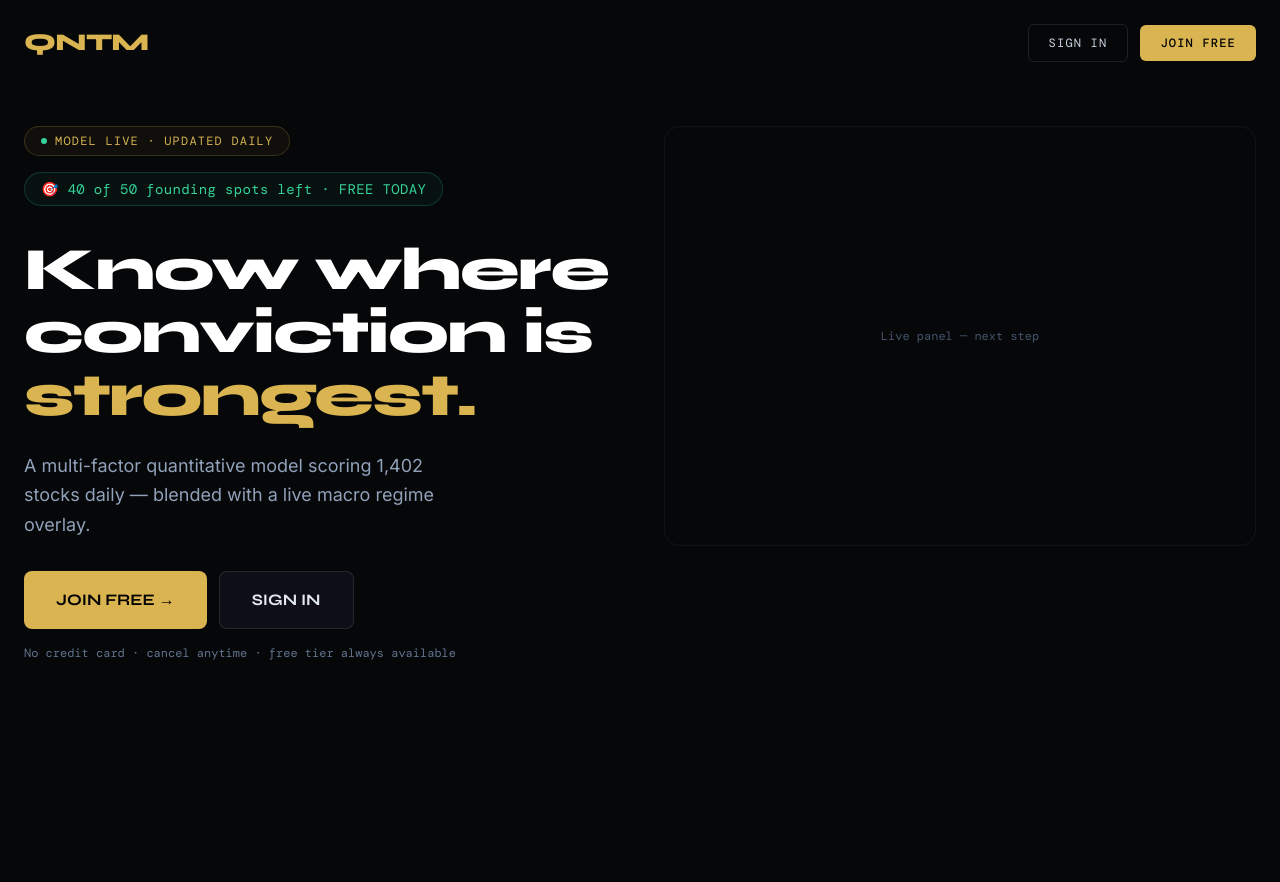
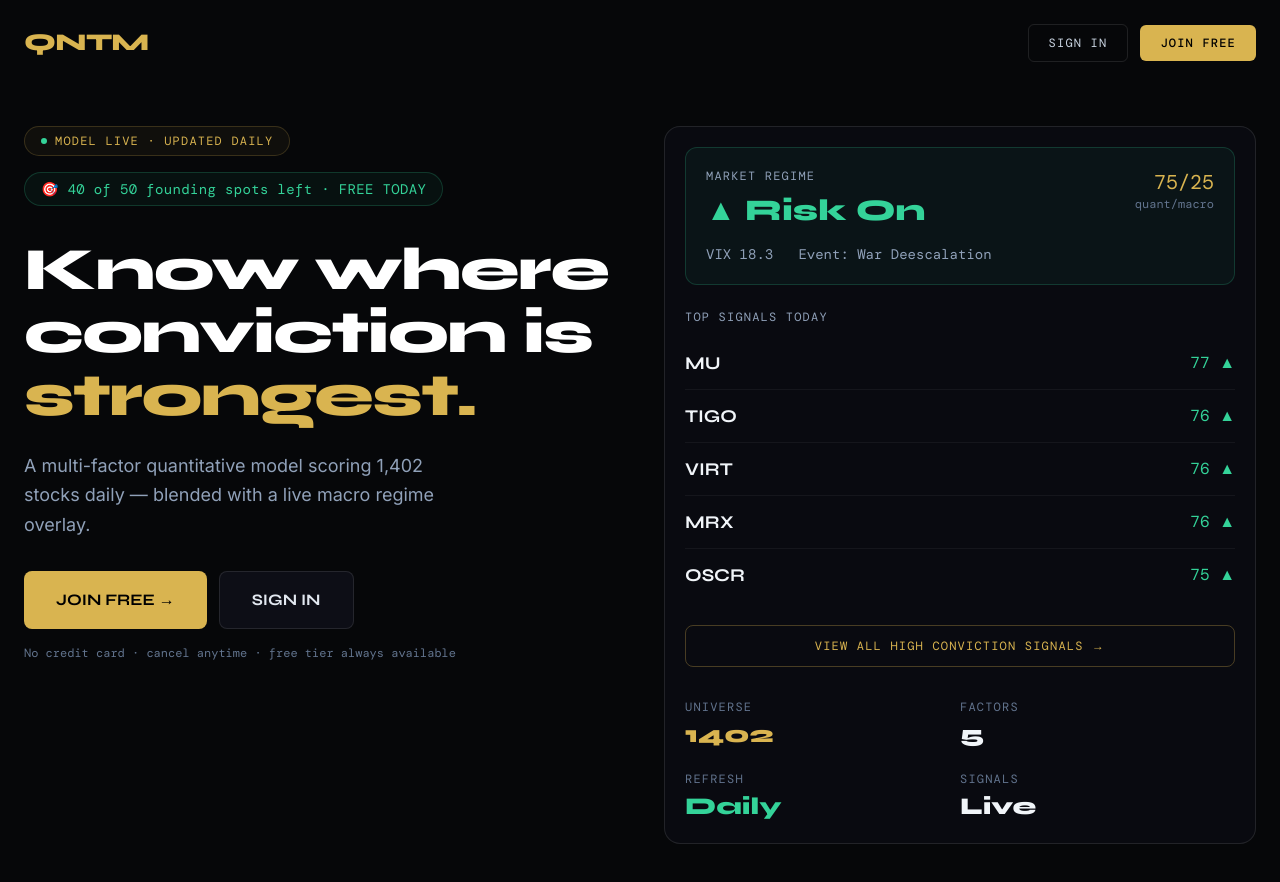
Before and after one commit to andymcalister/qntm-web, a Next.js app: page / in a window 1280 px wide. Shown: the top 882 px of the page. Before the commit the page ends 800 px from the top, so only its background shows below. Built offline with nearby package versions, Linux system fonts and the light colour scheme.

Commit message:
Hero right panel: regime card, top signals, stat grid

```diff
--- a/app/page.tsx
+++ b/app/page.tsx
@@ -1,4 +1,12 @@
 export default function Home() {
+  const topSignals = [
+    { ticker: "MU", score: 77, dir: "up" },
+    { ticker: "TIGO", score: 76, dir: "up" },
+    { ticker: "VIRT", score: 76, dir: "up" },
+    { ticker: "MRX", score: 76, dir: "up" },
+    { ticker: "OSCR", score: 75, dir: "up" },
+  ];
+
   return (
     <main className="min-h-screen bg-bg text-slate-200">
       {/* Top nav */}
@@ -52,9 +60,62 @@ export default function Home() {
           </p>
         </div>
 
-        {/* Right column — placeholder, we build this next */}
-        <div className="hidden lg:flex min-h-[420px] rounded-2xl border border-white/5 items-center justify-center">
-          <span className="font-mono text-xs text-slate-600">Live panel — next step</span>
+        {/* Right column — live panel (placeholder data for now) */}
+        <div className="rounded-2xl border border-white/10 bg-card/60 p-5 space-y-6">
+          {/* Market regime card */}
+          <div className="rounded-xl border border-mint/20 bg-mint/5 p-5">
+            <div className="flex items-start justify-between">
+              <div>
+                <p className="font-mono text-xs tracking-widest text-slate-400">MARKET REGIME</p>
+                <p className="font-display text-3xl font-extrabold text-mint mt-2">▲ Risk On</p>
+              </div>
+              <div className="text-right">
+                <p className="font-mono text-xl text-gold">75/25</p>
+                <p className="font-mono text-xs text-slate-500">quant/macro</p>
+              </div>
+            </div>
+            <p className="font-mono text-sm text-slate-400 mt-4">VIX 18.3 &nbsp; Event: War Deescalation</p>
+          </div>
+
+          {/* Top signals */}
+          <div>
+            <p className="font-mono text-xs tracking-widest text-slate-400 mb-3">TOP SIGNALS TODAY</p>
+            <div className="divide-y divide-white/5">
+              {topSignals.map((s) => (
+                <div key={s.ticker} className="flex items-center justify-between py-3">
+                  <span className="font-display font-bold text-lg text-slate-100">{s.ticker}</span>
+                  <span className={`font-mono ${s.dir === "up" ? "text-mint" : "text-red-400"}`}>
+                    {s.score} {s.dir === "up" ? "▲" : "▼"}
+                  </span>
+                </div>
+              ))}
+            </div>
+          </div>
+
+          {/* View all CTA */}
+          <button className="w-full font-mono text-xs tracking-widest text-gold border border-gold/30 rounded-lg py-3 hover:bg-gold/5 transition">
+            VIEW ALL HIGH CONVICTION SIGNALS →
+          </button>
+
+          {/* Stat grid */}
+          <div className="grid grid-cols-2 gap-y-5 pt-2">
+            <div>
+              <p className="font-mono text-xs tracking-widest text-slate-500">UNIVERSE</p>
+              <p className="font-display text-2xl font-extrabold text-gold mt-1">1402</p>
+            </div>
+            <div>
+              <p className="font-mono text-xs tracking-widest text-slate-500">FACTORS</p>
+              <p className="font-display text-2xl font-extrabold text-slate-100 mt-1">5</p>
+            </div>
+            <div>
+              <p className="font-mono text-xs tracking-widest text-slate-500">REFRESH</p>
+              <p className="font-display text-2xl font-extrabold text-mint mt-1">Daily</p>
+            </div>
+            <div>
+              <p className="font-mono text-xs tracking-widest text-slate-500">SIGNALS</p>
+              <p className="font-display text-2xl font-extrabold text-slate-100 mt-1">Live</p>
+            </div>
+          </div>
         </div>
       </section>
     </main>
```
